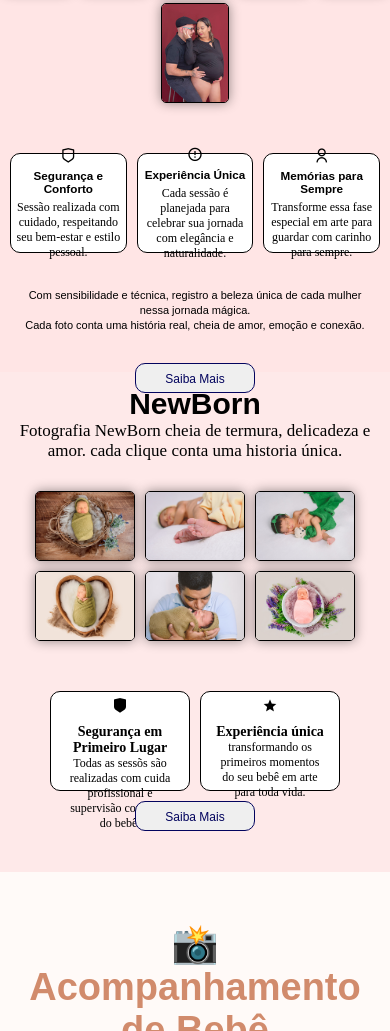
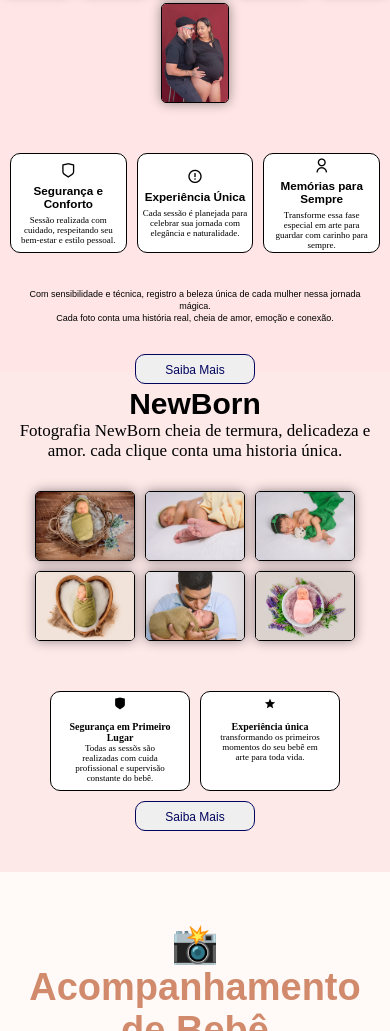
Before and after one commit to giovanimanzattof/fotografia, a plain HTML site: page index.html in a window 390 px wide. Shown: the part 2739-3770 px from the top of the page. Drawn offline with nearby package versions, Linux system fonts and the light colour scheme.

Commit message:
Update responsividade.css

```diff
--- a/estilo/responsividade.css
+++ b/estilo/responsividade.css
@@ -188,6 +188,10 @@
     font-size: 12px;
   }
 
+  .vantagens-revelacao ul li{
+    width: 90%;
+  }
+
   .frase-destaque {
     font-size: 15px;
   }
@@ -218,7 +222,7 @@
   }
 
   .gestante .block div p {
-    font-size: 12px;
+    font-size: 9px;
   }
 
   .gestante .block div i {
@@ -227,11 +231,11 @@
   }
 
   .gestante .frase {
-    font-size: 11px;
+    font-size: 9px;
   }
 
   .gestante .frase p {
-    line-height: 15px;
+    line-height: 12px;
   }
 
   .gestante button {
@@ -274,15 +278,15 @@
   }
 
   .newborn .block div h3 {
-    font-size: 14px;
+    font-size: 10px;
   }
 
   .newborn .block div p {
-    font-size: 12px;
+    font-size: 9px;
   }
 
   .newborn .block div i {
-    font-size: 16px;
+    font-size: 13px;
     padding-bottom: 0px;
   }
 
```
